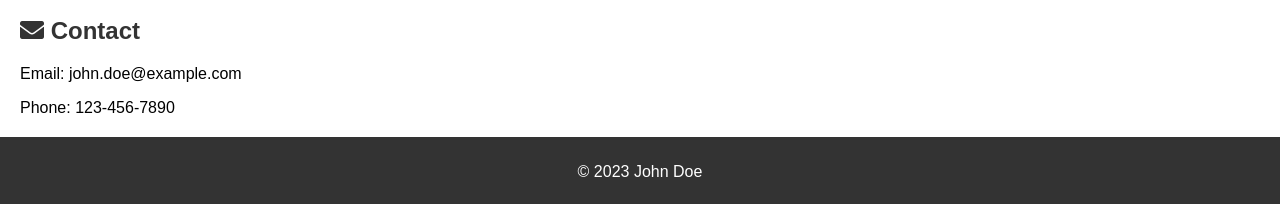
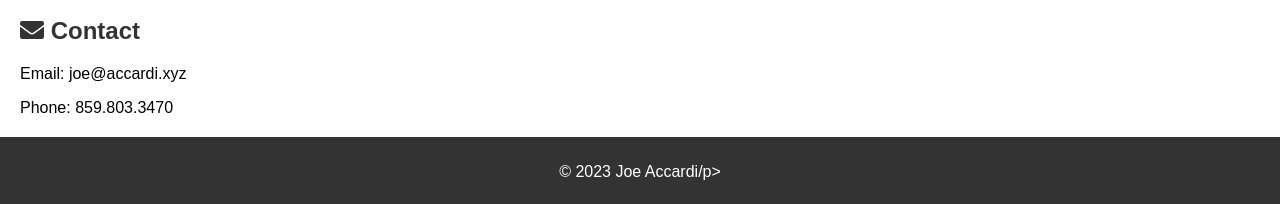
Before and after one commit to jcacc/jcacc.github.io, a plain HTML site: page index.html in a window 1280 px wide. Shown: the part 1053-1257 px from the top of the page. Drawn offline with Linux system fonts and the light colour scheme.

Commit message:
changing about me

```diff
--- a/index.html
+++ b/index.html
@@ -72,12 +72,12 @@
 
   <section id="contact">
     <h2><i class="fas fa-envelope"></i> Contact</h2>
-    <p>Email: john.doe@example.com</p>
-    <p>Phone: 123-456-7890</p>
+    <p>Email: joe@accardi.xyz</p>
+    <p>Phone: 859.803.3470</p>
   </section>
 
   <footer>
-    <p>&copy; 2023 John Doe</p>
+    <p>&copy; 2023 Joe Accardi/p>
   </footer>
 </body>
 </html>
```
